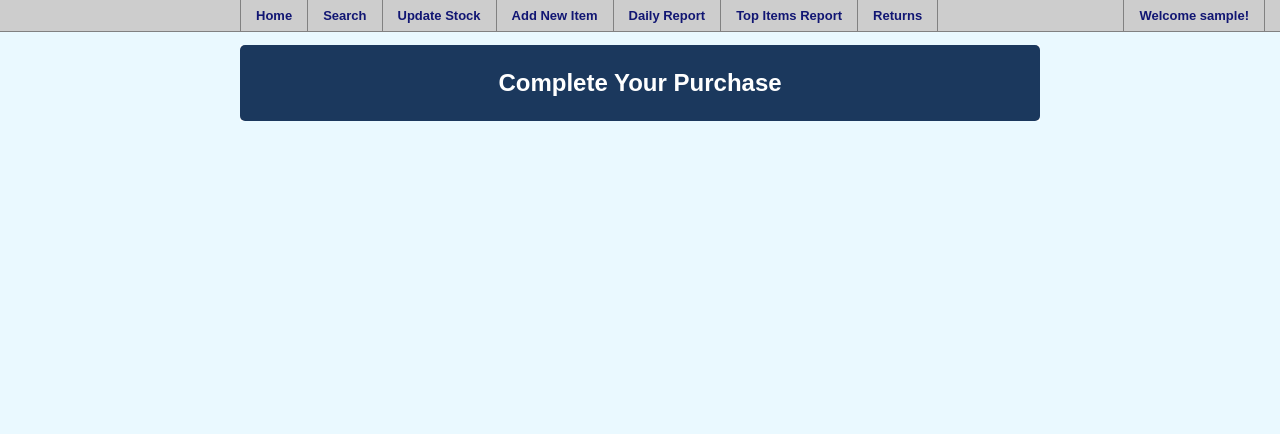
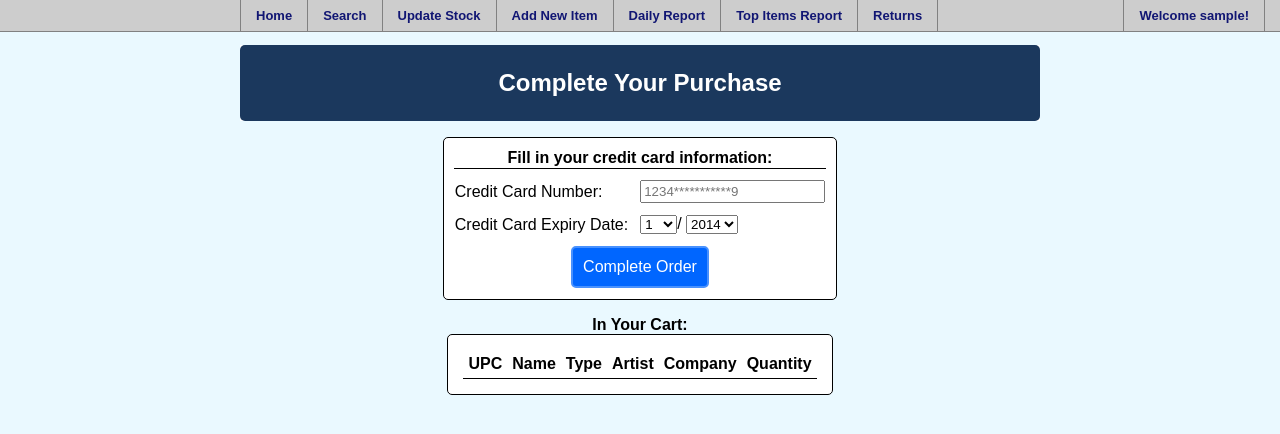
Before and after one commit to laurenf720/304p3, a PHP site: page /checkout.php in a window 1280 px wide. Shown: the top 434 px of the page. Run offline with PHP 8.4, Linux system fonts and the light colour scheme; a user stored in the database is signed in; data comes from the database, SQL or seed files in the repository; tables that the repository leaves empty hold one stand-in row (values such as "Sample post"); lists and menus that the app fills with data are empty.

Commit message:
adding form to enter credit info

```diff
--- a/SQLScripts/AMS.sql
+++ b/SQLScripts/AMS.sql
@@ -60,9 +60,9 @@ CREATE TABLE purchase
 	(receiptid		CHAR(11) NOT NULL,
     pdate 			DATE NOT NULL,
     cid 			CHAR(11) NOT NULL,
-    cardnumber		CHAR(16) NULL,
-    expirydate		CHAR(20) NULL,
-    expecteddate 	DATE NULL,
+    cardnumber		CHAR(16) NOT NULL,
+    expirydate		CHAR(5) NOT NULL,
+    expecteddate 	DATE NOT NULL,
     delivereddate	DATE NULL,
     PRIMARY KEY (receiptid),
     FOREIGN KEY (cid) REFERENCES customer (cid));
--- a/checkout.php
+++ b/checkout.php
@@ -16,7 +16,83 @@
 			<p></p>
 		</div>
 		<div align="center">
+			<form id="checkoutform" name="checkoutform" method="post" action="<?php echo htmlspecialchars($_SERVER["PHP_SELF"]);?>">
+				<table class="login" style="background-color:white">
+					<thead><tr><th colspan=2 style="border-bottom:1px solid black;">Fill in your credit card information:</th></tr></thead>
+					<tr>
+						<td><label>Credit Card Number: </label></td>
+						<td><input type="text" size=20 placeholder="1234***********9"></td>
+					</tr>
+					<tr>
+						<td><label>Credit Card Expiry Date: </label></td>
+						<td>
+							<select name="expmonth">
+								<?php
+									$count=1;
+									while ($count <=12){
+										echo "<option>".$count."</option>";
+										$count ++;
+									}
+								?>
+							</select>/
+							<select name="expyear">
+								<?php
+									$year=intval(date("Y"));
+									$maxyear=$year+23;
+									while ($year <=$maxyear){
+										echo "<option>".$year."</option>";
+										$year ++;
+									}
+								?>
+							</select>
+						</td>
+					</tr>
+					<tr>
+						<td colspan=2 style="text-align:center"><input type="submit" name="submit" border=0 value="Complete Order"></td>
+					</tr>
+				</table>
+			</form>
 
+
+			<b>In Your Cart:<b>
+			<table cellpadding=5 class='itemdetail'>
+				<thead>
+					<!--<tr><th colspan=6 style="border-bottom: 1px solid black">In Your Cart</th></tr>-->
+					<tr><th style="border-bottom:1px solid black">UPC</th><th style="border-bottom:1px solid black">Name</th><th style="border-bottom:1px solid black">Type</th><th style="border-bottom:1px solid black">Artist</th><th style="border-bottom:1px solid black">Company</th><th style="border-bottom:1px solid black">Quantity</th></tr>
+				</thead>
+				<?php
+				$connection = new mysqli("127.0.0.1", "root", "photon", "AMS");
+				// Check that the connection was successful, otherwise exit
+				if (mysqli_connect_errno()) {
+				    printf("Connect failed: %s\n", mysqli_connect_error());
+				    exit();
+				}
+
+				$cid=$_SESSION['login_user'];
+				$result = $connection->query("SELECT * FROM cart NATURAL JOIN item WHERE cid='$cid' ORDER BY upc");
+
+				while($row=$result->fetch_assoc()){
+					$upc = $row['upc'];
+					echo "<tr>";
+					echo "<td style=\"border-left:1px solid black\">".$row['upc']."</td>";
+					echo "<td>".$row['title']."</td>";
+					echo "<td>".$row['itype']."</td>";
+					echo "<td><p></p>";
+					$artistresult = $connection->query("SELECT lsname FROM leadsinger WHERE upc='$upc'");
+					while ($artist=$artistresult->fetch_assoc()){
+						if (!empty($artist['lsname'])){
+							echo $artist['lsname']."<br>";
+					    }
+					}
+					echo "</td>";
+					echo "<td>".$row['company']."</td>";
+					echo "<td>".$row['quantity']."</td>";
+				}
+
+				mysqli_close($connection);
+
+				?>
+			</table>
 		</div>
 	</body>
 	<script src="ams.js"></script>
```
